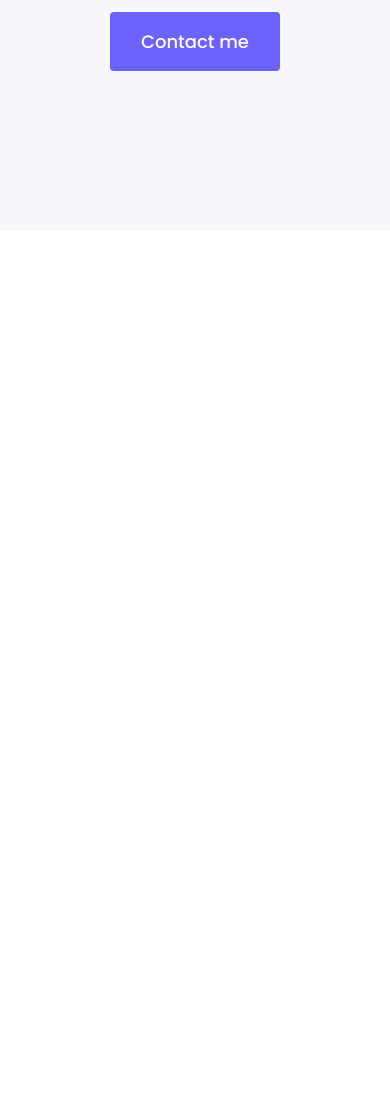
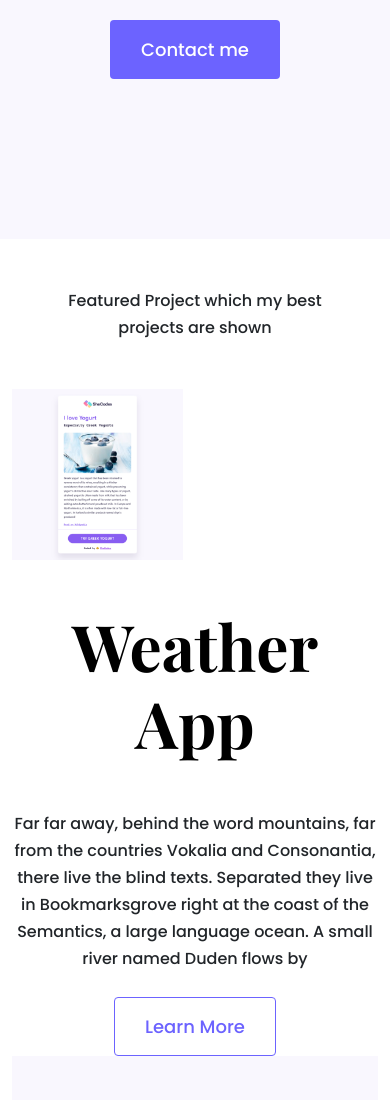
Before and after one commit to Mercayler/portfolio-project, a plain HTML site: page index.html in a window 390 px wide. Shown: the part 584-1684 px from the top of the page. Before the commit the page ends 844 px from the top, so only its background shows below. Drawn offline with nearby package versions, Linux system fonts and the light colour scheme.

Commit message:
added homepage design

```diff
--- a/index.html
+++ b/index.html
@@ -38,5 +38,70 @@
         <a href="#" class="btn btn-branding">Contact me</a>
       </div>
     </div>
+
+       <p class="text-center m-5">
+        Featured Project which my best projects are shown</p>
+
+             <div class="container">
+        <div class="row mb-5">
+        <div class="col-6">
+    <img src="images/yogurt.png" alt="" class="img-fluid">
+        </div>
+       <div class="col d-none d-lg-block">
+      <div class="project-description">
+    <h2 class="mb-5">Yogurt Project</h2>
+
+    <p class="mb-4">Far far away, behind the word mountains, far from the countries Vokalia and Consonantia, there live the blind texts.
+      Separated they live in Bookmarksgrove right at the coast of the Semantics, a large language ocean.
+      A small river named Duden flows by</p>
+    <a href="" class=" btn btn-branding-outline">Learn More</a>
+       </div>
+    </div>
+      </div>
+
+
+
+    <div class="project-description">
+    <h2 class="mb-5">
+      Weather App
+    </h2>
+
+    <p class="mb-4">Far far away, behind the word mountains, far from the countries Vokalia and Consonantia, there live the blind texts.
+      Separated they live in Bookmarksgrove right at the coast of the Semantics, a large language ocean.
+      A small river named Duden flows by</p>
+    <a href="" class=" btn btn-branding-outline">Learn More</a>
+      </div>
+
+        <div class="row mb-5">
+          <div class="col-6">
+      </div>
+      <img src="images/weather.png" alt="" class="img-fluid">
+      </div>
+       <div class="col d-none d-lg-block"></div>
+
+
+
+
+
+
+
+      <div class="row mb-5">
+      <div class="col-6">
+<img src="images/dictionary.png" alt="" class="img-fluid">
+      </div>
+    <div class="col d-none d-lg-block">
+
+    <div class="project-description">
+    <h2 class="mb-5">Dictionary App</h2>
+    <p class="mb-4">Far far away, behind the word mountains, far from the countries Vokalia and Consonantia, there live the blind texts.
+      Separated they live in Bookmarksgrove right at the coast of the Semantics, a large language ocean.
+      A small river named Duden flows by</p>
+    <a href="" class=" btn btn-branding-outline">Learn More</a>
+       </div>
+    </div>
+      </div>
+
+
+
   </body>
 </html>
--- a/styles/style.css
+++ b/styles/style.css
@@ -24,8 +24,13 @@ h1 {
   font-size: 96px;
 }
 
+h2{
+  font-size: 64px;
+}
 p {
   font-weight: normal;
+  font-size: 16px;
+  line-height: 1.7;
 }
 
 .hero {
@@ -56,3 +61,23 @@ p {
   line-height: 27px;
   padding: 15px 30px;
 }
+
+.btn-branding-outline{
+    color: var(--branding-color);
+    border: 1px solid var(--branding-color);
+    border-radius: 4px;
+  font-size: 18px;
+  line-height: 27px;
+  padding: 15px 30px;
+}
+
+.project-description{
+  padding:30px;
+}
+
+@media(max-width:900px){
+.project-description{
+  padding: 0;
+  text-align: center;
+}
+}
```
Also changed, not shown: images/dictionary.png (added), images/images-5.png (added), images/weather.png (added), images/yogurt.png (added).
